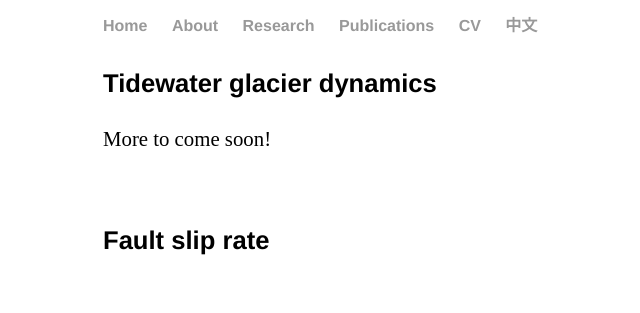
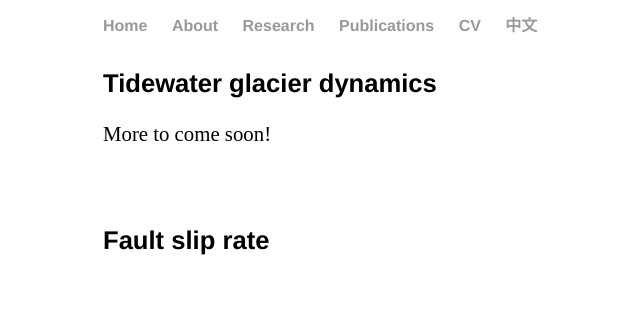
Before and after one commit to suruixie/suruixie.github.io, a Jekyll site: the page built from research/index.html, in a window 1280 px wide. Shown: the top 313 px of the page, without its empty margins (25-665 px from the left). Built offline with Jekyll 4.4.1, drawn with Linux system fonts in a browser that asks for light colours.

Commit message:
Update index.html

```diff
--- a/research/index.html
+++ b/research/index.html
@@ -3,7 +3,7 @@ layout: default
 title: Surui's research
 ---
 <div class="research">
-	<h4 style="margin-bottom:0.3em;">Tidewater glacier dynamics </h4>
+	<h4 style="margin-bottom:0.1em;">Tidewater glacier dynamics </h4>
 	<p style="line-height:120%;">
 		More to come soon!<br>
 	<br>
```
